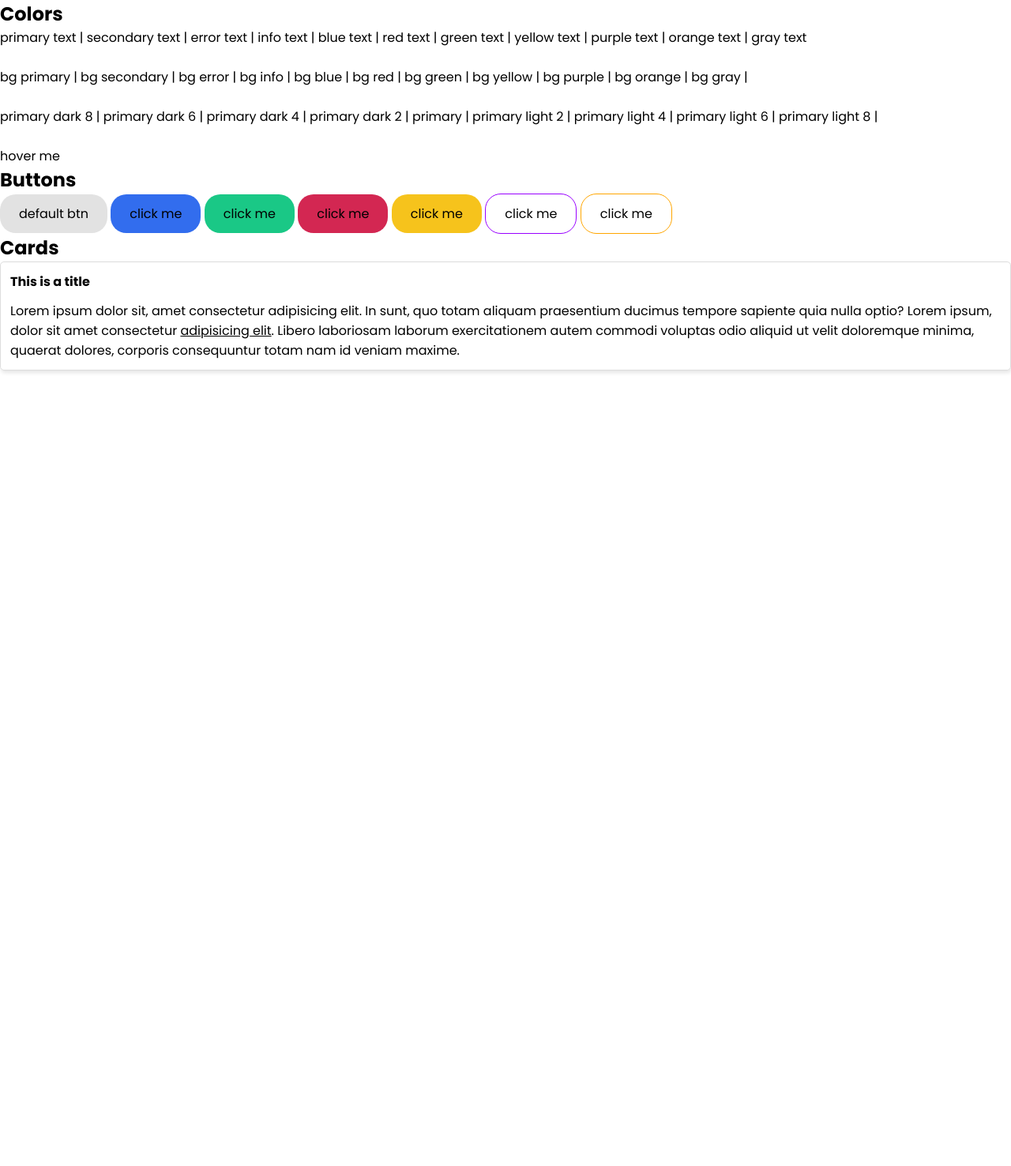
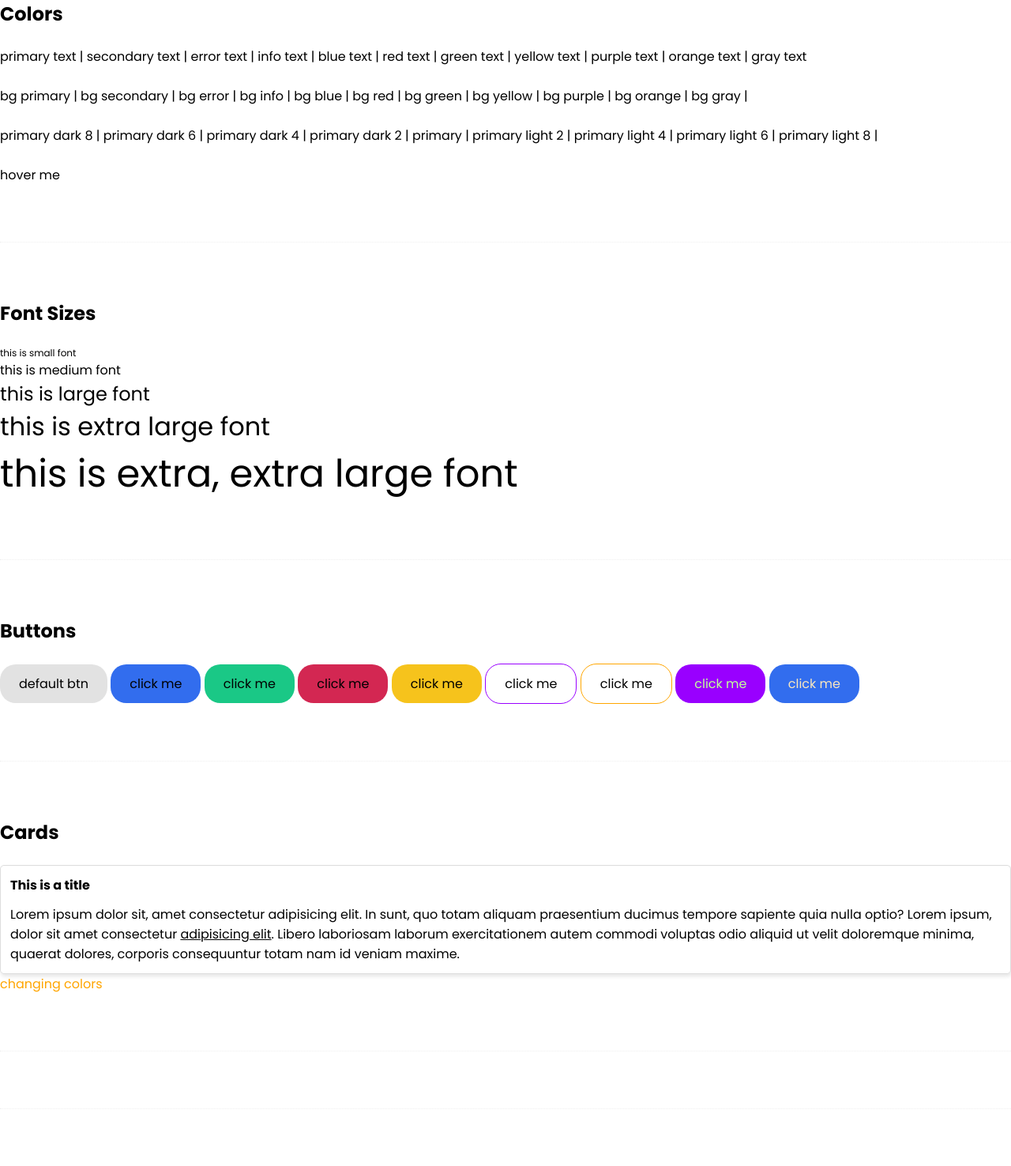
Before and after one commit to dnksebastian/practice-sandbox, a PHP site: page / in a window 1280 px wide. Shown: the whole page at 79% size. Before the commit the page ends 472 px from the top, so only its background shows below. Run offline with PHP 8.4, Linux system fonts and the light colour scheme; style sheets or scripts are compiled from the project's sources.

Commit message:
sass practice

```diff
--- a/SASS-practice/index.html
+++ b/SASS-practice/index.html
@@ -9,7 +9,7 @@
 <body>
   <div>
     <!-- colors -->
-    <h2>Colors</h2>
+    <h2 class="mb-2">Colors</h2>
     <span class="text-primary">primary text</span> |
     <span class="text-secondary">secondary text</span> |
     <span class="text-error">error text</span> |
@@ -51,10 +51,20 @@
     <br><br>
     <a href="#" class="text-primary text-hover-orange-light-1">hover me</a>
 
+    <hr class="mt-4 mb-4">
+
     <!-- font sizes -->
+    <h2 class="mb-2">Font Sizes</h2>
+    <div class="font-sm">this is small font</div>
+    <div class="font-md">this is medium font</div>
+    <div class="font-lg">this is large font</div>
+    <div class="font-xl">this is extra large font</div>
+    <div class="font-xxl">this is extra, extra large font</div>
+
+    <hr class="mt-4 mb-4">
 
     <!-- buttons -->
-    <h2>Buttons</h2>
+    <h2 class="mb-2">Buttons</h2>
     <a href="#" class="btn">default btn</a>
     <a href="#" class="btn-primary text-white">click me</a>
     <a href="#" class="btn-secondary text-white">click me</a>
@@ -62,17 +72,26 @@
     <a href="#" class="btn-info">click me</a>
     <a href="#" class="btn-outlined-purple text-purple text-hover-white">click me</a>
     <a href="#" class="btn-outlined-orange text-orange text-hover-white">click me</a>
+    <a href="#" class="btn-complement-purple">click me</a>
+    <a href="#" class="btn-complement-primary">click me</a>
+
+    <hr class="mt-4 mb-4">
 
     <!-- cards -->
-    <h2>Cards</h2>
+    <h2 class="mb-2">Cards</h2>
     <div class="card">
       <h1 class="card-title">This is a title</h1>
       <p class="card-body">Lorem ipsum dolor sit, amet consectetur adipisicing elit. In sunt, quo totam aliquam praesentium ducimus tempore sapiente quia nulla optio? Lorem ipsum, dolor sit amet consectetur <a href="">adipisicing elit</a>. Libero laboriosam laborum exercitationem autem commodi voluptas odio aliquid ut velit doloremque minima, quaerat dolores, corporis consequuntur totam nam id veniam maxime.</p>
     </div>
 
     <!-- grid system -->
+    <div class="responsive-test">changing colors</div>
+
+    <hr class="mt-4 mb-4">
 
     <!-- utilities -->
+
+    <hr class="mt-4 mb-4">
 
   </div>
 </body>
--- /dev/null
+++ b/SASS-practice/scss/_breakpoints.scss
@@ -0,0 +1,64 @@
+$breakpoints: (
+  "xs": 0,
+  "sm": 480px,
+  "md": 720px,
+  "lg": 960px,
+  "xl": 1200px,
+);
+
+@mixin xs {
+  @media (min-width: map-get($breakpoints, "xs")) {
+    @content;
+  }
+}
+
+@mixin sm {
+  @media (min-width: map-get($breakpoints, "sm")) {
+    @content;
+  }
+}
+
+@mixin md {
+  @media (min-width: map-get($breakpoints, "md")) {
+    @content;
+  }
+}
+
+@mixin lg {
+  @media (min-width: map-get($breakpoints, "lg")) {
+    @content;
+  }
+}
+
+@mixin xl {
+  @media (min-width: map-get($breakpoints, "xl")) {
+    @content;
+  }
+}
+
+@mixin breakpoint($bp: 0) {
+  @media (min-width: $bp) {
+    @content;
+  }
+}
+
+.responsive-test {
+  @include xs {
+    color: red;
+  }
+  @include sm {
+    color: blue;
+  }
+  @include md {
+    color: green;
+  }
+  @include lg {
+    color: purple;
+  }
+  @include xl {
+    color: orange;
+  }
+  @include breakpoint(1400px) {
+    color: pink;
+  }
+}
--- /dev/null
+++ b/SASS-practice/scss/_functions.scss
@@ -0,0 +1,5 @@
+@function light-comp($color) {
+    $complement: complement($color);
+    $light-complement: lighten($complement, 30%);
+    @return $light-complement;
+  }
--- /dev/null
+++ b/SASS-practice/scss/_utilities.scss
@@ -0,0 +1,179 @@
+@use 'sass:math';
+
+$utilities: (
+  "padding": (
+    "prefix": "p",
+    "values": (
+      "0": 0,
+      "1": $base-padding,
+      "2": $base-padding * 2,
+      "3": $base-padding * 4,
+      "4": $base-padding * 6,
+      "5": $base-padding * 8
+    ),
+  ),
+  "padding-left": (
+    "prefix": "pl",
+    "values": (
+      "0": 0,
+      "1": $base-padding,
+      "2": $base-padding * 2,
+      "3": $base-padding * 4,
+      "4": $base-padding * 6,
+      "5": $base-padding * 8
+    ),
+  ),
+  "padding-right": (
+    "prefix": "pr",
+    "values": (
+      "0": 0,
+      "1": $base-padding,
+      "2": $base-padding * 2,
+      "3": $base-padding * 4,
+      "4": $base-padding * 6,
+      "5": $base-padding * 8
+    ),
+  ),
+  "padding-top": (
+    "prefix": "pt",
+    "values": (
+      "0": 0,
+      "1": $base-padding,
+      "2": $base-padding * 2,
+      "3": $base-padding * 4,
+      "4": $base-padding * 6,
+      "5": $base-padding * 8
+    ),
+  ),
+  "padding-bottom": (
+    "prefix": "pb",
+    "values": (
+      "0": 0,
+      "1": $base-padding,
+      "2": $base-padding * 2,
+      "3": $base-padding * 4,
+      "4": $base-padding * 6,
+      "5": $base-padding * 8
+    ),
+  ),
+  "margin": (
+    "prefix": "m",
+    "values": (
+      "0": 0,
+      "1": $base-margin,
+      "2": $base-margin * 2,
+      "3": $base-margin * 4,
+      "4": $base-margin * 6,
+      "5": $base-margin * 8
+    ),
+  ),
+  "margin-left": (
+    "prefix": "ml",
+    "values": (
+      "0": 0,
+      "1": $base-margin,
+      "2": $base-margin * 2,
+      "3": $base-margin * 4,
+      "4": $base-margin * 6,
+      "5": $base-margin * 8
+    ),
+  ),
+  "margin-right": (
+    "prefix": "mr",
+    "values": (
+      "0": 0,
+      "1": $base-margin,
+      "2": $base-margin * 2,
+      "3": $base-margin * 4,
+      "4": $base-margin * 6,
+      "5": $base-margin * 8
+    ),
+  ),
+  "margin-top": (
+    "prefix": "mt",
+    "values": (
+      "0": 0,
+      "1": $base-margin,
+      "2": $base-margin * 2,
+      "3": $base-margin * 4,
+      "4": $base-margin * 6,
+      "5": $base-margin * 8
+    ),
+  ),
+  "margin-bottom": (
+    "prefix": "mb",
+    "values": (
+      "0": 0,
+      "1": $base-margin,
+      "2": $base-margin * 2,
+      "3": $base-margin * 4,
+      "4": $base-margin * 6,
+      "5": $base-margin * 8
+    ),
+  ),
+
+  "opacity": (
+    "prefix": "o",
+    "values": (
+      "10": 0.1,
+      "20": 0.2,
+      "30": 0.3,
+      "40": 0.4,
+      "50": 0.5,
+      "60": 0.6,
+      "70": 0.7,
+      "80": 0.8,
+      "90": 0.9,
+      "100": 1,
+    ),
+  ),
+  "border-radius": (
+    "prefix": "br",
+    "values": (
+      "default": $base-border-radius,
+      "none": 0,
+      "xs": math.div($base-border-radius, 4),
+      "sm": math.div($base-border-radius, 2),
+      "lg": $base-border-radius * 2,
+      "full": 50%,
+    )
+  ),
+  "display": (
+    "prefix": "display",
+    "values": (
+      "n": none,
+      "b": block,
+      "f": flex,
+      "i": inline,
+      "i-b": inline-block
+    )
+  ),
+  "font-size": (
+    "prefix": "font",
+    "values": (
+      "sm": $font-size-sm,
+      "md": $base-font-size,
+      "lg": $font-size-lg,
+      "xl": $font-size-xl,
+      "xxl": $font-size-xxl
+    )
+  )
+);
+
+// generate utility classes
+@each $property, $map in $utilities {
+  $prefix: map-get($map, "prefix");
+  $values: map-get($map, "values");
+
+  @each $k, $v in $values {
+    @if($k == "default") {
+      .#{$prefix} {
+        #{$property}: $v;
+      }
+    } @else {
+      .#{$prefix}-#{$k}{
+        #{$property}: $v;
+      }
+    }
+  }
+}
--- a/SASS-practice/scss/components/_button.scss
+++ b/SASS-practice/scss/components/_button.scss
@@ -26,4 +26,12 @@
       background-color: $val;
     }
   }
+  .btn-complement-#{$key} {
+    @include btn($val);
+    color: light-comp($val);
+    &:hover {
+      color: $val;
+      background-color: light-comp($val);
     }
+  }
+}
--- a/SASS-practice/scss/index.scss
+++ b/SASS-practice/scss/index.scss
@@ -1,8 +1,10 @@
 // variables & functions
+@import 'functions';
 @import 'variables';
 
 // base & layout
 @import 'base';
+@import 'breakpoints';
 
 // colors
 @import "colors";
@@ -12,3 +14,4 @@
 @import 'components/button';
 
 // utilities (margin, padding, opacity, etc)
+@import 'utilities';
```
Lines whose indentation alone changed are shown as unchanged.
